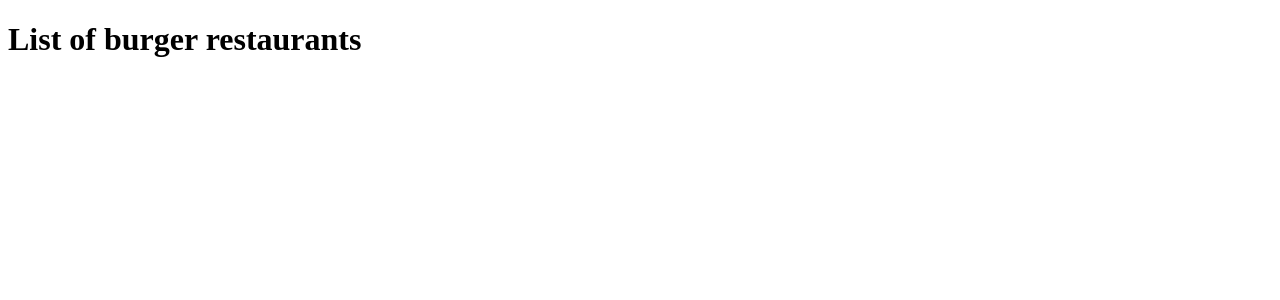
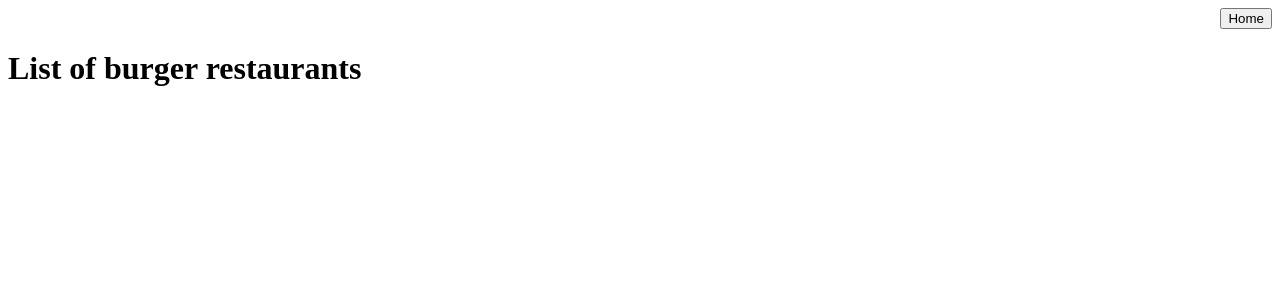
Before and after one commit to J-Massmann/ReduxTraining_Test2, a React (Create React App) app: page / in a window 1280 px wide. Shown: the top 300 px of the page. Built offline with nearby package versions, Linux system fonts and the light colour scheme.

Commit message:
Add Navigation

```diff
--- a/src/App.js
+++ b/src/App.js
@@ -1,9 +1,11 @@
 import { Route, Routes } from 'react-router-dom';
+import Navigation from './components/Navigation';
 import Home from './pages/Home';
 
 function App() {
   return (
     <div className="App">
+      <Navigation />
       <Routes>
         <Route path="/" element={<Home />} />
       </Routes>
--- /dev/null
+++ b/src/components/Navigation.js
@@ -0,0 +1,22 @@
+import styled from 'styled-components';
+import { NavLink } from 'react-router-dom';
+
+export default function Navigation() {
+  return (
+    <NavWrapper>
+      <button>
+        <Link to={'/'}>Home</Link>
+      </button>
+    </NavWrapper>
+  );
+}
+const NavWrapper = styled.nav`
+  display: flex;
+  justify-content: end;
+  gap: 5px;
+`;
+
+const Link = styled(NavLink)`
+  text-decoration: none;
+  color: black;
+`;
```
